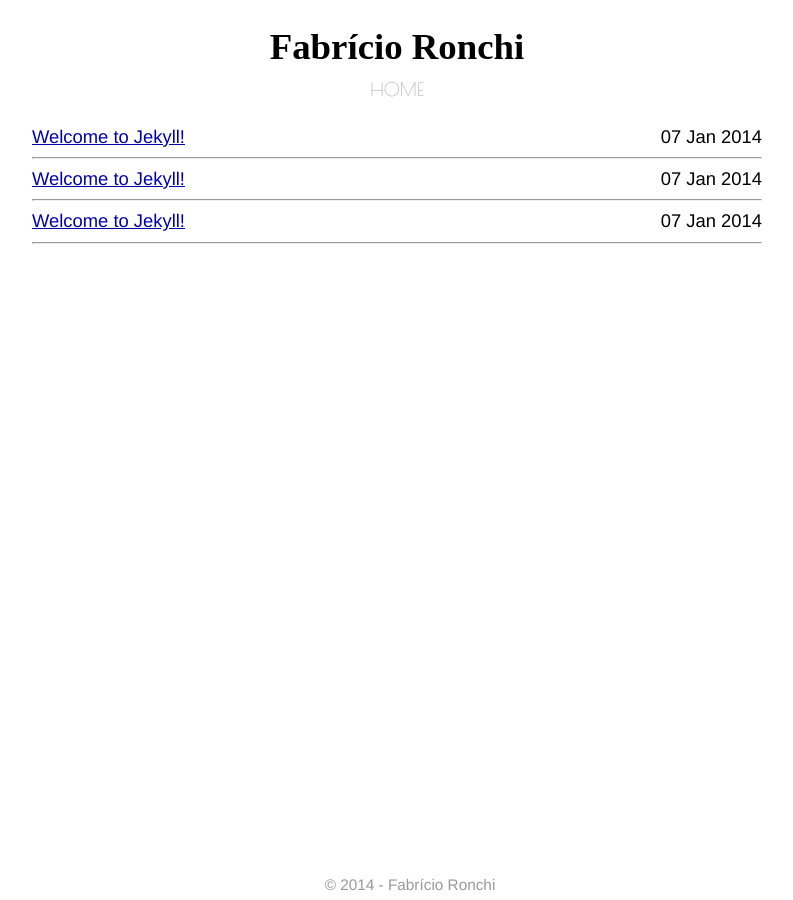
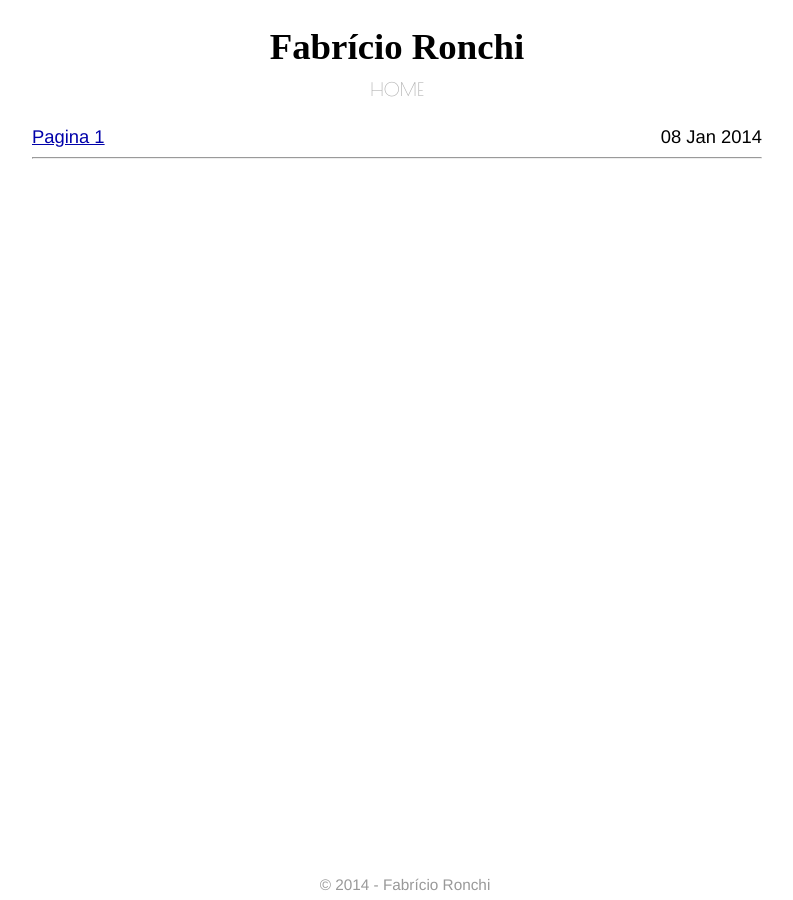
Before and after one commit to fabriciomrkonell/fabriciomrkonell, a Jekyll site: the page built from index.html, in a window 1280 px wide. Shown: the whole page, without its empty margins (243-1036 px from the left). Built offline with Jekyll 4.4.1, drawn with Linux system fonts in a browser that asks for light colours; some web fonts are replaced; Markdown is read by kramdown in place of the engine named in the settings.

```diff
--- a/_layouts/default.html
+++ b/_layouts/default.html
@@ -7,7 +7,6 @@ title:  "Home - Fabricio"
   <head>
     <meta charset="utf-8">
     <meta http-equiv="X-UA-Compatible" content="IE=edge,chrome=1">
-    <title>{{ page.title }}</title>
     <meta name="viewport" content="width=device-width">
     <link rel="stylesheet" href="{{ site.baseurl }}/css/syntax.css">
     <link rel="stylesheet" href="{{ site.baseurl }}/css/main.css">
--- a/_posts/2014-01-07-welcome-to-jekyll.markdown
+++ b/_posts/2014-01-07-welcome-to-jekyll.markdown
@@ -1,8 +1,8 @@
 ---
 layout: post
-title:  "Welcome to Jekyll!"
-date:   2014-01-07 20:59:51
-categories: jekyll update
+title:  "Pagina 1"
+date:   2014-01-08 22:01:51
+categories: Blog
 ---
 
 You'll find this post in your `_posts` directory - edit this post and re-build (or run with the `-w` switch) to see your changes!
--- a/css/main.css
+++ b/css/main.css
@@ -96,7 +96,7 @@ a:visited { color: #a0a; }
 
 .main-footer{
   position: fixed;
-  padding: 5px;
+  padding-bottom: 5px;
   bottom: 0;
   width: 100%;
   background: rgba(255,255,255,.9);
```
Also changed, not shown: _posts/2014-01-07-welcome-to-jekyll - Copia (2).markdown (deleted, +0 -24 lines), _posts/2014-01-07-welcome-to-jekyll - Copia.markdown (deleted, +0 -24 lines).
